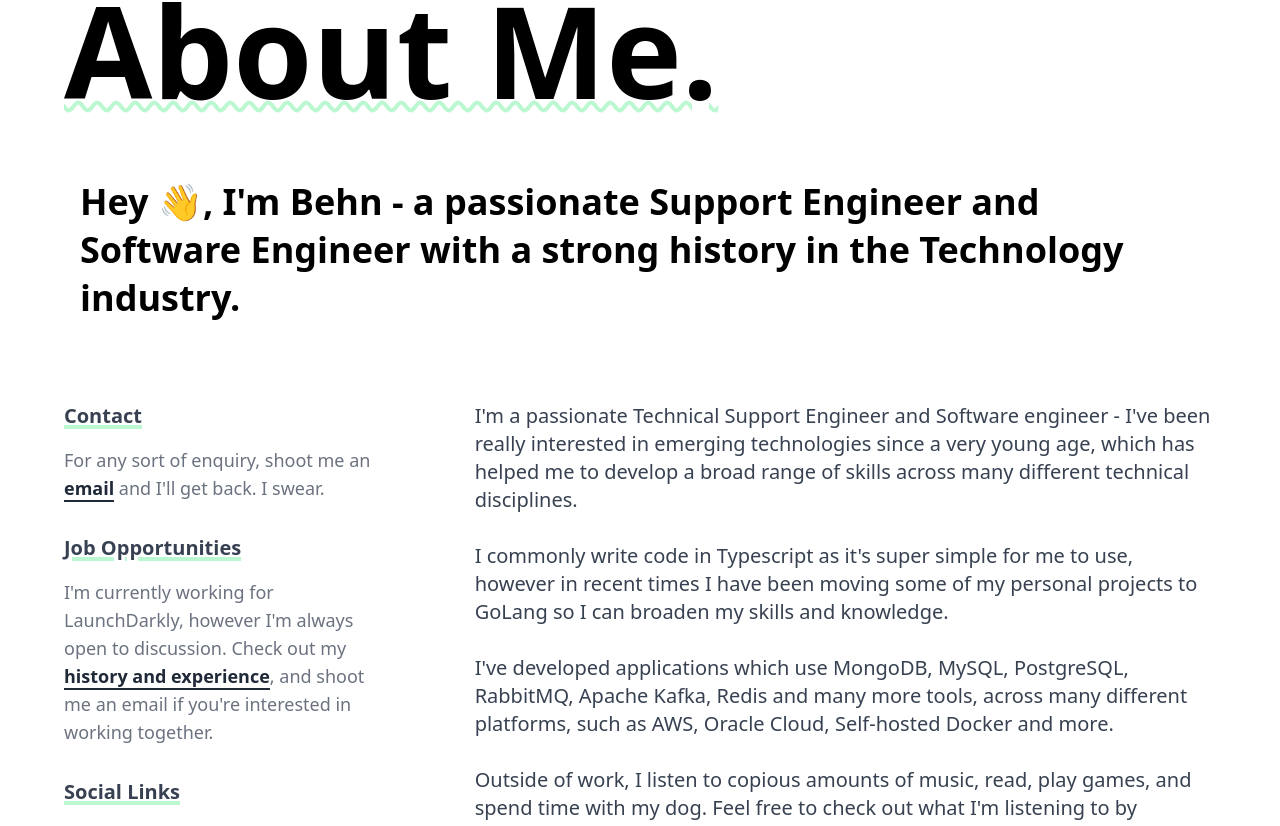
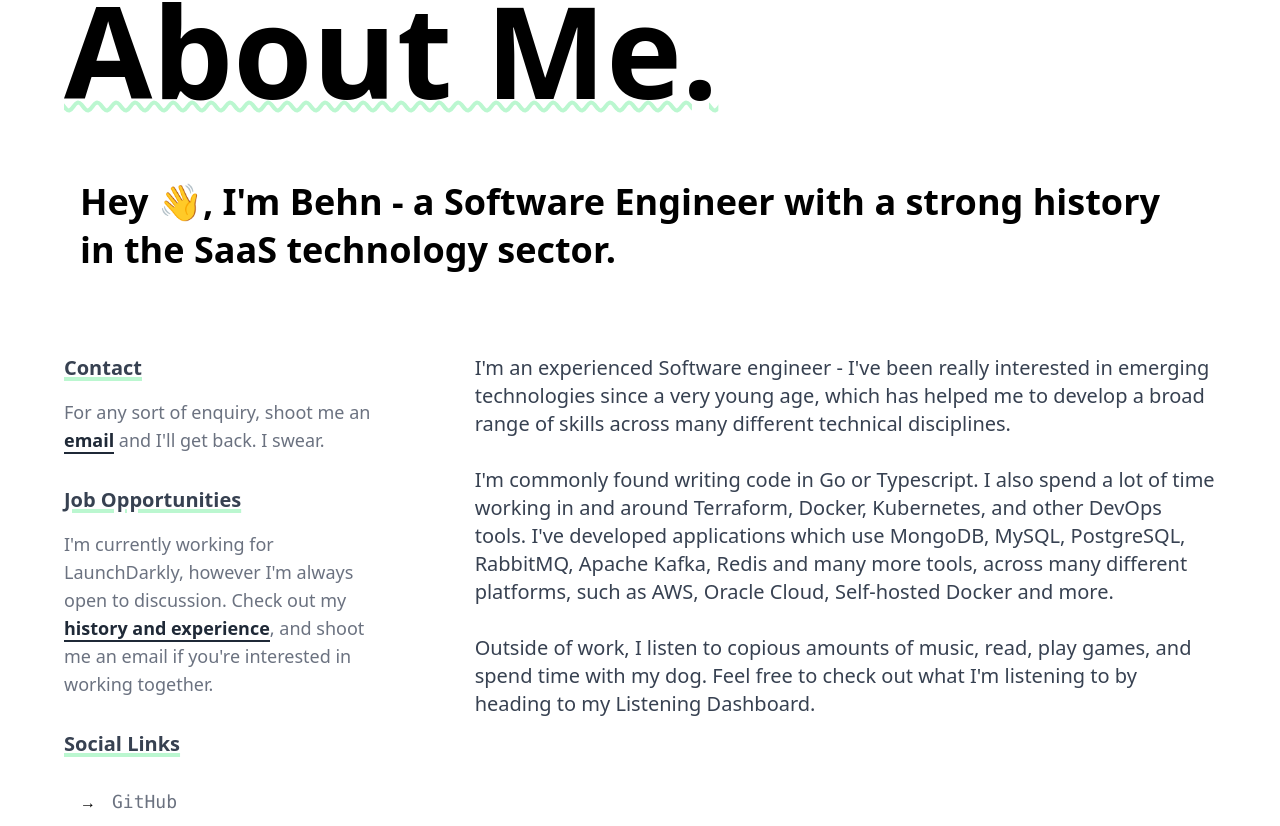
Before and after one commit to BehnH/portfolio, a Next.js app: page /about in a window 1280 px wide. Shown: the part 274-1100 px from the top of the page. Built offline with nearby package versions, Linux system fonts and the light colour scheme.

Commit message:
Update bio

```diff
--- a/pages/about.tsx
+++ b/pages/about.tsx
@@ -21,7 +21,7 @@ export default function Page() {
                                 className="leading-loose text-2xl md:text-4xl font-semibold mx-4"
                                 style={{ lineHeight: "3rem" }}
                             >
-                                Hey 👋, I&apos;m Behn - a passionate Support Engineer and Software Engineer with a strong history in the Technology industry.
+                                Hey 👋, I&apos;m Behn - a Software Engineer with a strong history in the SaaS technology sector.
                             </p>
                         </div>
                     </div>
@@ -130,8 +130,8 @@ export default function Page() {
                             {/* Text area */}
                             <div className="col-span-1 md:col-span-2">
                                 <p className="text-xl text-gray-700 mb-4">
-                                    I&apos;m a passionate Technical Support Engineer and Software engineer - I&apos;ve been really interested in emerging technologies since a very young age, which has helped me to develop a broad range of skills across many different technical disciplines.<br /><br />
-                                    I commonly write code in Typescript as it&apos;s super simple for me to use, however in recent times I have been moving some of my personal projects to GoLang so I can broaden my skills and knowledge.<br /><br />
+                                    I&apos;m an experienced Software engineer - I&apos;ve been really interested in emerging technologies since a very young age, which has helped me to develop a broad range of skills across many different technical disciplines.<br /><br />
+                                    I&apos;m commonly found writing code in Go or Typescript. I also spend a lot of time working in and around Terraform, Docker, Kubernetes, and other DevOps tools.
                                     I&apos;ve developed applications which use MongoDB, MySQL, PostgreSQL, RabbitMQ, Apache Kafka, Redis and many more tools, across many different platforms, such as AWS, Oracle Cloud, Self-hosted Docker and more.<br /><br />
                                     Outside of work, I listen to copious amounts of music, read, play games, and spend time with my dog. Feel free to check out what I&apos;m listening to by heading to my <Link href={'/listening'}>Listening Dashboard</Link>.
                                 </p>
```
